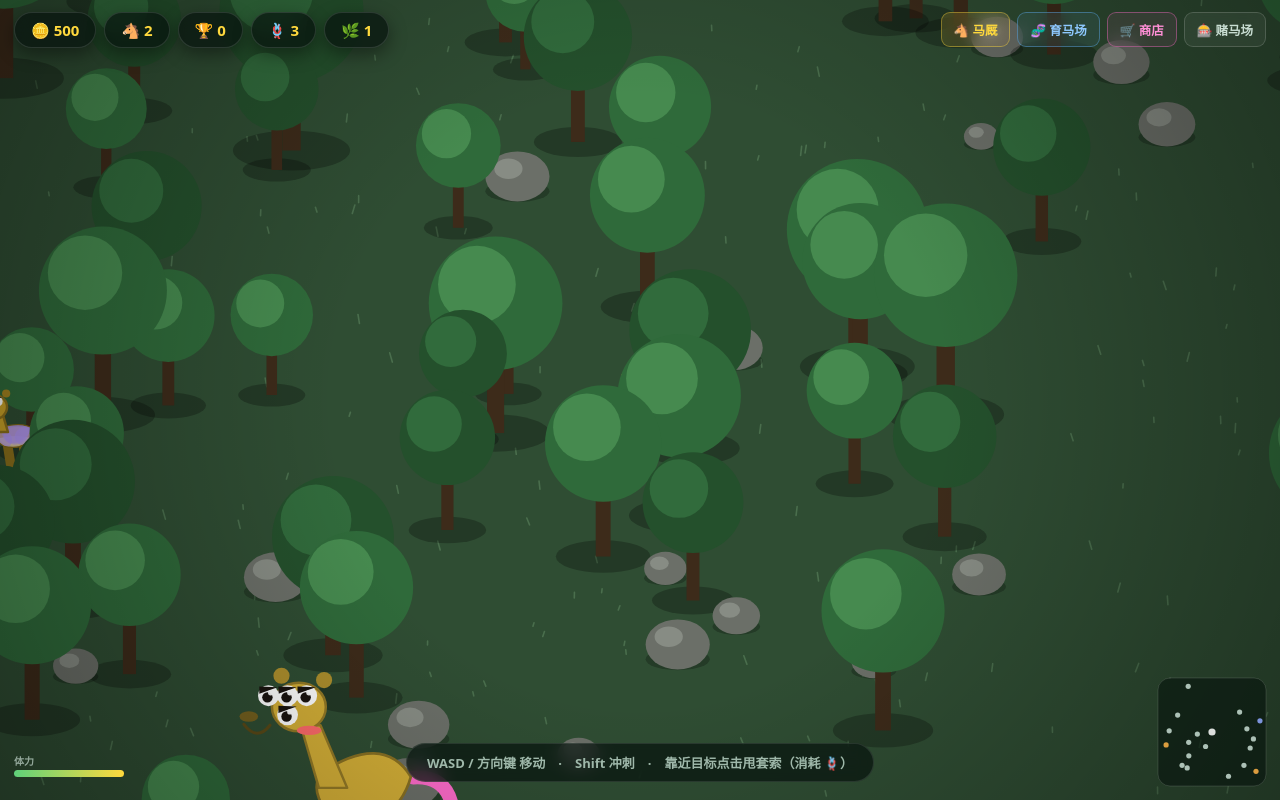
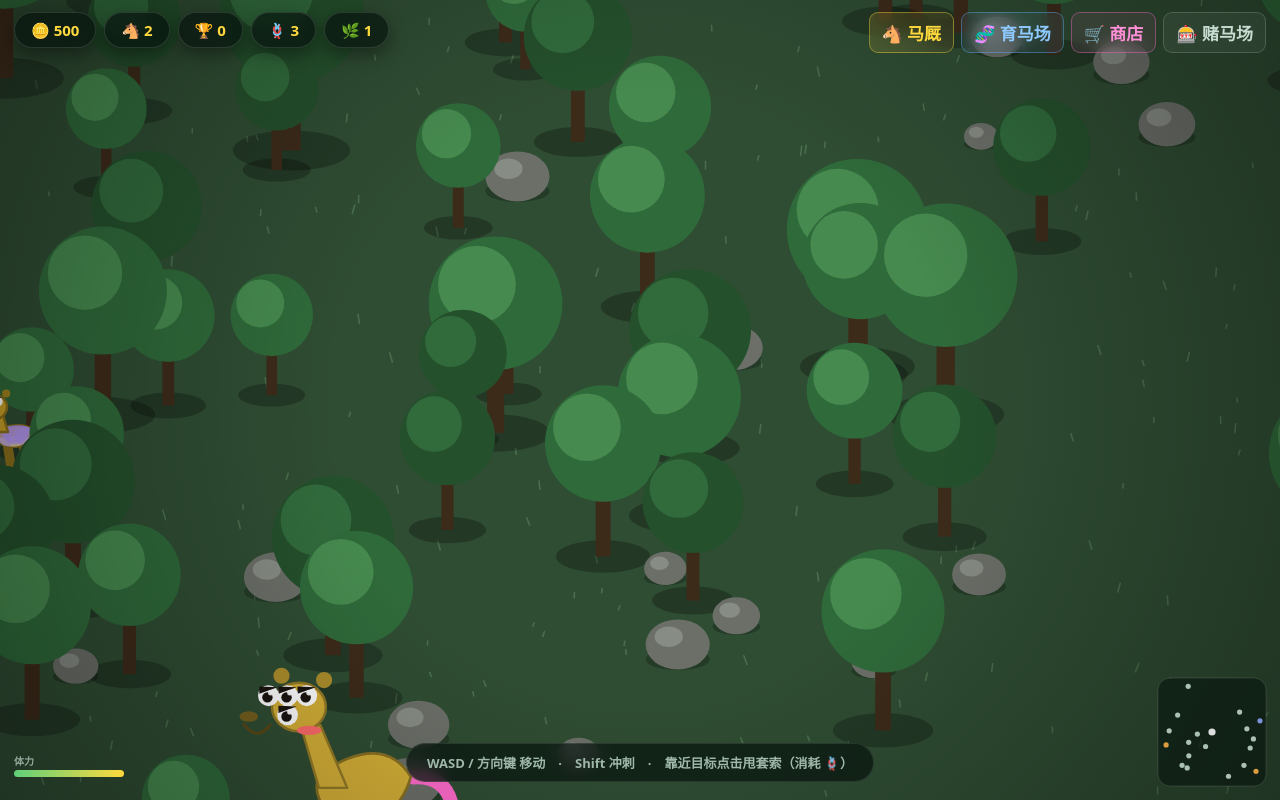
Before and after one commit to Catcoffcet/my-html-game, a plain HTML site: page index.html in a window 1280 px wide. Drawn offline with Linux system fonts and the light colour scheme; animation ran at ten frames a second.

Commit message:
Update index.html

```diff
--- a/index.html
+++ b/index.html
@@ -1,6 +1,5 @@
 <!DOCTYPE html>
-<html lang="zh-CN">
-<head>
+<html lang="zh-CN" data-immersive-translate-page-theme="dark"><head>
 <meta charset="UTF-8">
 <meta name="viewport" content="width=device-width,initial-scale=1,maximum-scale=1,user-scalable=no">
 <title>🐎 套马大亨 · 万物皆可跑</title>
@@ -179,29 +178,29 @@
     .breed-x{justify-content:center;transform:rotate(90deg)}
   }
 </style>
-</head>
+<style data-id="immersive-translate-input-injected-css"></style></head>
 <body>
 
-<canvas id="game"></canvas>
+<canvas id="game" width="1481" height="780" style="width: 1481px; height: 780px;" class=""></canvas>
 
 <div id="hud">
   <div class="hud-left">
     <div class="pill">🪙 <b id="uiCoins">500</b></div>
-    <div class="pill">🐴 <b id="uiCount">0</b></div>
+    <div class="pill">🐴 <b id="uiCount">2</b></div>
     <div class="pill">🏆 <b id="uiWins">0</b></div>
     <div class="pill">🪢 <b id="uiLasso">3</b></div>
     <div class="pill">🌿 <b id="uiHerb">1</b></div>
   </div>
   <div class="hud-right">
-    <button class="btn small" id="btnStable">🐴 马厩</button>
-    <button class="btn small blue" id="btnBreed">🧬 育马场</button>
-    <button class="btn small pink" id="btnShop">🛒 商店</button>
-    <button class="btn small ghost" id="btnBet">🎰 赌马场</button>
+    <button class="btn small" id="btnStable" style="font-size: 17px;">🐴 马厩</button>
+    <button class="btn small blue" id="btnBreed" style="font-size: 17px;">🧬 育马场</button>
+    <button class="btn small pink" id="btnShop" style="font-size: 17px;">🛒 商店</button>
+    <button class="btn small ghost" id="btnBet" style="font-size: 17px;">🎰 赌马场</button>
   </div>
 </div>
 
 <div id="tip">WASD / 方向键 移动　·　Shift 冲刺　·　靠近目标点击甩套索（消耗 🪢）</div>
-<div id="toast"></div>
+<div id="toast" class="">附近没有目标，先追上去！</div>
 
 <div id="capUI" class="hidden">
   <div class="capbox">
@@ -1105,16 +1104,6 @@ function drawHorseSide(g, x, groundY, scale, h, phase, speed, isPlayer, fallen){
     g.fill();
   }
 
-  /* 性别小标记 */
-  if (h.gender){
-    const gx = x - bl*0.62, gy = bodyY - bh*0.55;
-    g.font = 'bold ' + Math.max(9, 11*scale) + 'px system-ui,sans-serif';
-    g.textAlign = 'center';
-    g.textBaseline = 'middle';
-    g.fillStyle = h.gender === 'male' ? 'rgba(116,192,252,0.9)' : 'rgba(255,143,214,0.9)';
-    g.fillText(h.gender === 'male' ? '♂' : '♀', gx, gy);
-  }
-
   /* 玩家标记 */
   if (isPlayer){
     g.fillStyle = '#ffd93d';
@@ -2978,5 +2967,5 @@ if (G.stable.length === 0){
 toast('🐎 欢迎来到原野！小心，听说这里还有汽车和鲸鱼娘……', 3000);
 requestAnimationFrame(loop);
 </script>
-</body>
-</html>
+
+</body></html>
```
